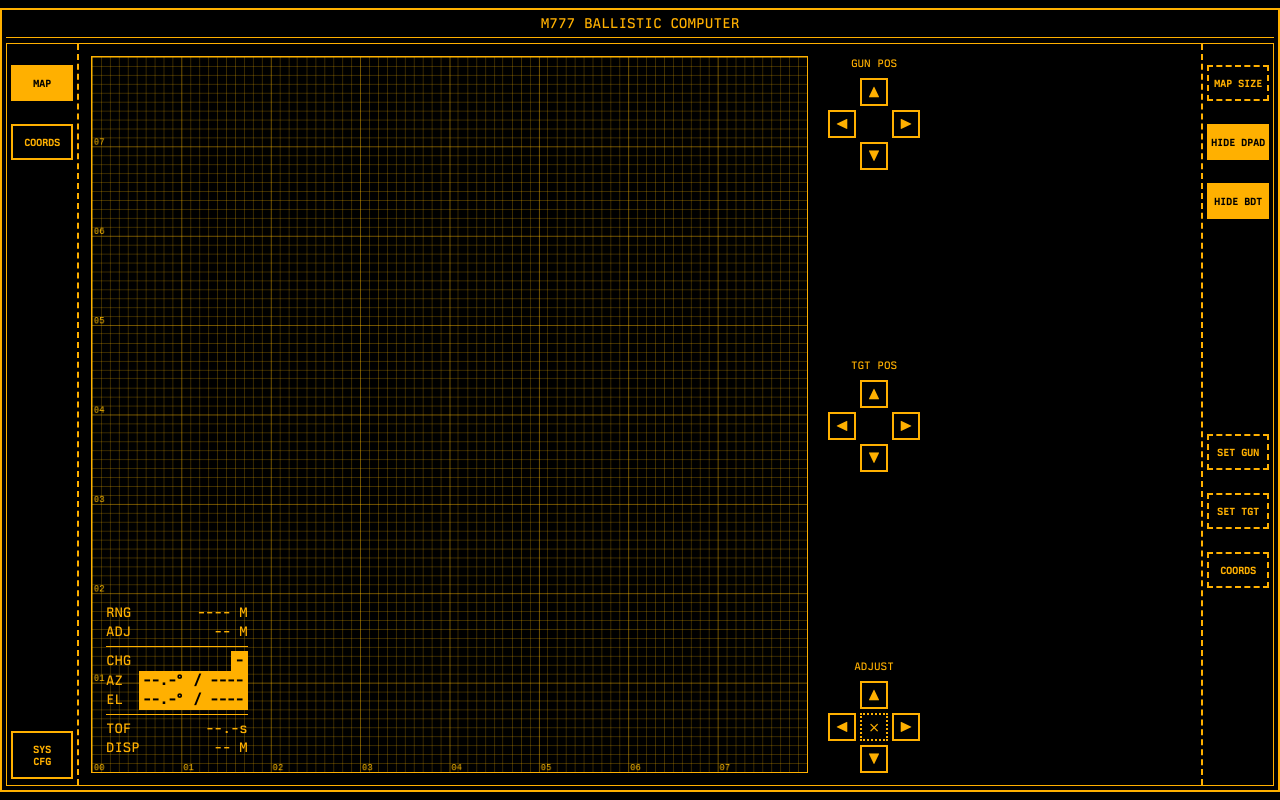
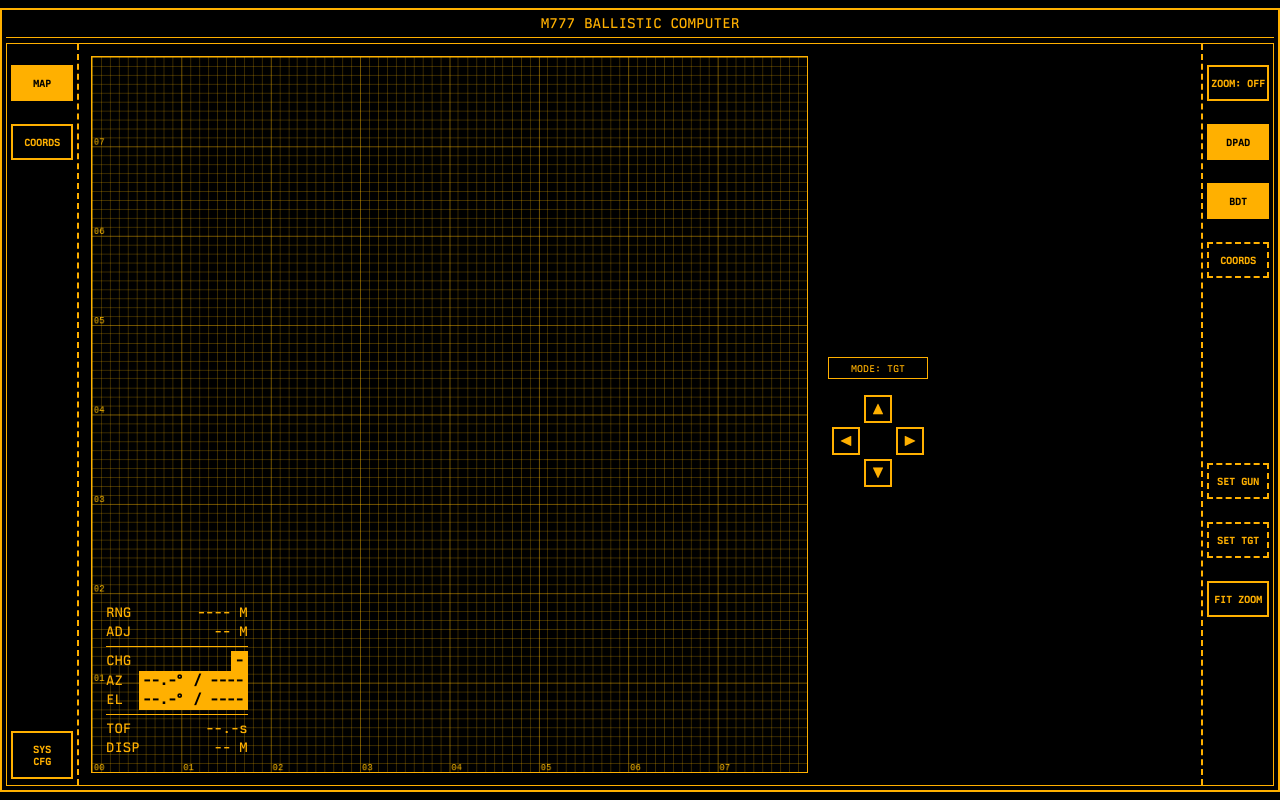
Before and after one commit to Snake-Fist/ARTILLERY, a React (Vite) app: page / in a window 1280 px wide. Built offline with nearby package versions, Linux system fonts and the light colour scheme.

Commit message:
Implement true map offset zooming, universal mode D-Pad, and fix grid intersection bounds math

```diff
--- a/src/App.tsx
+++ b/src/App.tsx
@@ -253,12 +253,15 @@
   const [forcedCharge, setForcedCharge] = useState<number | null>(null);
 
   const [mapSize, setMapSize] = useState<number>(8);
+  const [mapOriginX, setMapOriginX] = useState<number>(0);
+  const [mapOriginY, setMapOriginY] = useState<number>(0);
   const [mapMode, setMapMode] = useState<'gun' | 'tgt' | null>(null);
 
   const [showDPad, setShowDPad] = useState<boolean>(true);
   const [showBDT, setShowBDT] = useState<boolean>(true);
   const [bdtPosition, setBdtPosition] = useState<'bottom-left' | 'top-left'>('bottom-left');
-  const [showMapSizeInput, setShowMapSizeInput] = useState<boolean>(false);
+  const [zoomMode, setZoomMode] = useState<'OFF' | '1X' | '2X' | '3X' | 'FIT'>('OFF');
+  const [dpadMode, setDpadMode] = useState<'GUN' | 'TGT' | 'ADJUST' | 'PAN'>('TGT');
   const [showCoordsInput, setShowCoordsInput] = useState<boolean>(false);
   const [rangeCorrection, setRangeCorrection] = useState<boolean>(true);
   const [activePage, setActivePage] = useState<'COORDS' | 'MAP' | 'SETTINGS'>('MAP');
@@ -441,12 +444,16 @@
       ctx.lineWidth = 1.0;
       ctx.setLineDash([]);
       ctx.beginPath();
-      for (let i = 0; i <= mapSize * 10; i++) {
-          if (i % 10 === 0) continue; // Skip the 1km major lines
-          const px = Math.floor((i * 100 / mapMeters) * canvas.width) + 0.5;
+      const start100X = Math.floor(mapOriginX / 100) * 100;
+      const start100Y = Math.floor(mapOriginY / 100) * 100;
+      for (let x = start100X; x <= mapOriginX + mapMeters; x += 100) {
+          if (x % 1000 === 0) continue;
+          const px = Math.floor(((x - mapOriginX) / mapMeters) * canvas.width) + 0.5;
           ctx.moveTo(px, 0); ctx.lineTo(px, canvas.height);
-
-          const py = Math.floor(canvas.height - (i * 100 / mapMeters) * canvas.height) + 0.5;
+      }
+      for (let y = start100Y; y <= mapOriginY + mapMeters; y += 100) {
+          if (y % 1000 === 0) continue;
+          const py = Math.floor(canvas.height - ((y - mapOriginY) / mapMeters) * canvas.height) + 0.5;
           ctx.moveTo(0, py); ctx.lineTo(canvas.width, py);
       }
       ctx.stroke();
@@ -456,11 +463,14 @@
       ctx.lineWidth = 1.0;
       ctx.setLineDash([]);
       ctx.beginPath();
-      for (let i = 0; i <= mapSize; i++) {
-          const px = Math.floor((i * 1000 / mapMeters) * canvas.width) + 0.5;
+      const start1000X = Math.floor(mapOriginX / 1000) * 1000;
+      const start1000Y = Math.floor(mapOriginY / 1000) * 1000;
+      for (let x = start1000X; x <= mapOriginX + mapMeters; x += 1000) {
+          const px = Math.floor(((x - mapOriginX) / mapMeters) * canvas.width) + 0.5;
           ctx.moveTo(px, 0); ctx.lineTo(px, canvas.height);
-
-          const py = Math.floor(canvas.height - (i * 1000 / mapMeters) * canvas.height) + 0.5;
+      }
+      for (let y = start1000Y; y <= mapOriginY + mapMeters; y += 1000) {
+          const py = Math.floor(canvas.height - ((y - mapOriginY) / mapMeters) * canvas.height) + 0.5;
           ctx.moveTo(0, py); ctx.lineTo(canvas.width, py);
       }
       ctx.stroke();
@@ -469,17 +479,19 @@
       // Labels
       ctx.fillStyle = '#ffbb00';
       ctx.font = '10px monospace';
-      for (let i = 0; i <= mapSize; i++) {
-          const px = (i * 1000 / mapMeters) * canvas.width;
-          ctx.fillText((i).toString().padStart(2,'0'), px + 2, canvas.height - 2);
-          const py = canvas.height - (i * 1000 / mapMeters) * canvas.height;
-          if (i > 0) ctx.fillText((i).toString().padStart(2,'0'), 2, py - 2);
+      for (let x = start1000X; x <= mapOriginX + mapMeters; x += 1000) {
+          const px = ((x - mapOriginX) / mapMeters) * canvas.width;
+          if (x >= 0) ctx.fillText((Math.floor(x/1000) % 100).toString().padStart(2,'0'), px + 2, canvas.height - 2);
+      }
+      for (let y = start1000Y; y <= mapOriginY + mapMeters; y += 1000) {
+          const py = canvas.height - ((y - mapOriginY) / mapMeters) * canvas.height;
+          if (y >= 0 && py < canvas.height - 10) ctx.fillText((Math.floor(y/1000) % 100).toString().padStart(2,'0'), 2, py - 2);
       }
 
       const drawPoint = (x: number | null, y: number | null, label: string) => {
           if (x === null || y === null) return null;
-          const px = (x / mapMeters) * canvas.width;
-          const py = canvas.height - (y / mapMeters) * canvas.height;
+          const px = ((x - mapOriginX) / mapMeters) * canvas.width;
+          const py = canvas.height - ((y - mapOriginY) / mapMeters) * canvas.height;
 
           ctx.strokeStyle = '#ffbb00';
           ctx.lineWidth = 1;
@@ -604,8 +616,8 @@
               const progress = elapsed / fs.tof;
               const isHit = progress >= 1;
 
-              const tOrigPx = (fs.tx / mapMeters) * canvas.width;
-              const tOrigPy = canvas.height - (fs.ty / mapMeters) * canvas.height;
+              const tOrigPx = ((fs.tx - mapOriginX) / mapMeters) * canvas.width;
+              const tOrigPy = canvas.height - ((fs.ty - mapOriginY) / mapMeters) * canvas.height;
 
               if (isHit) {
                   const blinkOn = Math.floor(Date.now() / 150) % 2 === 0;
@@ -640,7 +652,7 @@
               }
           });
       }
-  }, [activePage, mapSize, gunX, gunY, tgtX, tgtY, adjN, adjS, adjE, adjW, calculation, now, fireStarts]);
+  }, [activePage, mapSize, gunX, gunY, tgtX, tgtY, adjN, adjS, adjE, adjW, calculation, now, fireStarts, mapOriginX, mapOriginY]);
 
   const handleCanvasClick = (e: React.MouseEvent<HTMLCanvasElement>) => {
       if (!mapMode) return;
@@ -656,17 +668,22 @@
       const py = yPx * scaleY;
 
       const mapMeters = mapSize * 1000;
-      const coordX = Math.round((px / canvas.width) * mapMeters);
-      const coordY = Math.round(((canvas.height - py) / canvas.height) * mapMeters);
+      let coordX = Math.round((px / canvas.width) * mapMeters) + mapOriginX;
+      let coordY = Math.round(((canvas.height - py) / canvas.height) * mapMeters) + mapOriginY;
+
+      coordX = Math.max(0, coordX);
+      coordY = Math.max(0, coordY);
+      const xStr = coordX.toString().padStart(4, '0');
+      const yStr = coordY.toString().padStart(4, '0');
 
       if (mapMode === 'gun') {
-          setGunX(coordX.toString());
-          setGunY(coordY.toString());
+          setGunX(xStr);
+          setGunY(yStr);
           setMapMode(null);
 
       } else if (mapMode === 'tgt') {
-          setTgtX(coordX.toString());
-          setTgtY(coordY.toString());
+          setTgtX(xStr);
+          setTgtY(yStr);
           setMapMode(null);
 
       }
@@ -687,20 +704,92 @@
       const py = yPx * scaleY;
 
       const mapMeters = mapSize * 1000;
-      let coordX = Math.round((px / canvas.width) * mapMeters);
-      let coordY = Math.round(((canvas.height - py) / canvas.height) * mapMeters);
+      let coordX = Math.round((px / canvas.width) * mapMeters) + mapOriginX;
+      let coordY = Math.round(((canvas.height - py) / canvas.height) * mapMeters) + mapOriginY;
 
       coordX = Math.max(0, coordX);
       coordY = Math.max(0, coordY);
 
-      const xStr = coordX.toString().padStart(4, '0').slice(-4);
-      const yStr = coordY.toString().padStart(4, '0').slice(-4);
+      const xStr = coordX.toString().padStart(4, '0');
+      const yStr = coordY.toString().padStart(4, '0');
 
       setCursorPos({
           clientPx: xPx,
           clientPy: yPx,
           coord: `${xStr} ${yStr}`
       });
+  };
+
+  const handleZoomFit = () => {
+      let gx = parseGridPiece(gunX);
+      let gy = parseGridPiece(gunY);
+      let tx = parseGridPiece(tgtX);
+      let ty = parseGridPiece(tgtY);
+
+      if (gx === null && tx === null) return;
+
+      let minX = Math.min(gx !== null ? gx : tx!, tx !== null ? tx : gx!);
+      let maxX = Math.max(gx !== null ? gx : tx!, tx !== null ? tx : gx!);
+      let minY = Math.min(gy !== null ? gy : ty!, ty !== null ? ty : gy!);
+      let maxY = Math.max(gy !== null ? gy : ty!, ty !== null ? ty : gy!);
+
+      // Padding wiggle room ~500m around bounds
+      minX = Math.max(0, minX - 500);
+      minY = Math.max(0, minY - 500);
+      maxX += 500;
+      maxY += 500;
+
+      const deltaX = maxX - minX;
+      const deltaY = maxY - minY;
+      const reqMeters = Math.max(deltaX, deltaY, 1000);
+
+      const newMapSize = Math.ceil(reqMeters / 1000);
+      setMapSize(newMapSize);
+      setZoomMode('FIT');
+
+      const centerX = (minX + maxX) / 2;
+      const centerY = (minY + maxY) / 2;
+
+      setMapOriginX(Math.max(0, centerX - (newMapSize * 1000) / 2));
+      setMapOriginY(Math.max(0, centerY - (newMapSize * 1000) / 2));
+  };
+
+  const handleCycleZoom = () => {
+      const centerX = mapOriginX + (mapSize * 1000) / 2;
+      const centerY = mapOriginY + (mapSize * 1000) / 2;
+
+      let nextMode: 'OFF' | '1X' | '2X' | '3X' = 'OFF';
+      let nextSize = 8;
+
+      if (zoomMode === 'OFF' || zoomMode === 'FIT') {
+          nextMode = '1X'; nextSize = 4;
+      } else if (zoomMode === '1X') {
+          nextMode = '2X'; nextSize = 2;
+      } else if (zoomMode === '2X') {
+          nextMode = '3X'; nextSize = 1;
+      } else {
+          nextMode = 'OFF'; nextSize = 8;
+      }
+
+      setZoomMode(nextMode);
+      setMapSize(nextSize);
+
+      if (nextMode === 'OFF') {
+          setMapOriginX(0);
+          setMapOriginY(0);
+      } else {
+          setMapOriginX(Math.max(0, centerX - (nextSize * 1000) / 2));
+          setMapOriginY(Math.max(0, Math.max(0, centerY - (nextSize * 1000) / 2))); // ensure > 0
+      }
+  };
+
+  const handlePan = (dir: 'N' | 'S' | 'E' | 'W') => {
+      if (zoomMode === 'OFF') return;
+      const step = (mapSize * 1000) * 0.25;
+      if (dir === 'N') setMapOriginY(prev => Math.max(0, prev + step));
+      if (dir === 'S') setMapOriginY(prev => Math.max(0, prev - step));
+      if (dir === 'E') setMapOriginX(prev => Math.max(0, prev + step));
+      if (dir === 'W') setMapOriginX(prev => Math.max(0, prev - step));
   };
 
   const handleAdjust = (dir: 'N' | 'S' | 'E' | 'W') => {
@@ -1048,18 +1137,6 @@
                  )}
 
                  <div style={{ position: 'absolute', top: '15px', left: '15px', display: 'flex', flexDirection: 'column', gap: '8px', pointerEvents: 'none', zIndex: 12 }}>
-                     {showMapSizeInput && (
-                          <div style={{ pointerEvents: 'auto', backgroundColor: 'var(--term-bg)', border: '1px solid var(--term-border)', padding: '8px', display: 'flex', gap: '8px', alignItems: 'center' }}>
-                              <span style={{ fontSize: '12px' }}>MAP SIZE:</span>
-                              <input
-                                  type="number"
-                                  value={mapSize}
-                                  onChange={(e) => setMapSize(Math.max(1, parseInt(e.target.value) || 1))}
-                                  style={{ width: '50px', backgroundColor: 'transparent', border: '1px solid var(--term-border)', color: 'var(--term-fg)', fontFamily: 'inherit', padding: '2px 4px', outline: 'none' }}
-                              />
-                              <span style={{ fontSize: '12px' }}>KM</span>
-                          </div>
-                     )}
 
                      {showCoordsInput && (
                           <div style={{ pointerEvents: 'auto', backgroundColor: 'var(--term-bg)', border: '1px solid var(--term-border)', padding: '8px', display: 'flex', flexDirection: 'column', gap: '8px' }}>
@@ -1097,55 +1174,70 @@
 
              {showDPad && (
                  <div className="dpads-sidebar">
-
-                     {/* GUN D-PAD */}
-                     <div className="dpad-item">
-                         <span className="dpad-item-title">GUN POS</span>
+                     <div className="dpad-item" style={{ marginTop: 'auto', marginBottom: 'auto' }}>
+                         <button
+                             style={{ background: 'transparent', border: '1px solid var(--term-border)', color: 'var(--term-fg)', cursor: 'pointer', fontSize: '10px', width: '100px', marginBottom: '8px', padding: '4px' }}
+                             onClick={() => {
+                                 if (dpadMode === 'TGT') setDpadMode('GUN');
+                                 else if (dpadMode === 'GUN') setDpadMode('ADJUST');
+                                 else if (dpadMode === 'ADJUST') setDpadMode('PAN');
+                                 else setDpadMode('TGT');
+                             }}
+                         >
+                             MODE: {dpadMode === 'PAN' && zoomMode === 'OFF' ? 'PAN (N/A)' : dpadMode}
+                         </button>
                          <div className="dpad-grid">
                              <div />
-                             <RepeatButton onClick={() => handleGridAdjust('gun', 'N')} className="dpad-btn">▲</RepeatButton>
+                             <RepeatButton
+                                className="dpad-btn"
+                                onClick={() => {
+                                    if (dpadMode === 'GUN') handleGridAdjust('gun', 'N');
+                                    else if (dpadMode === 'TGT') handleGridAdjust('tgt', 'N');
+                                    else if (dpadMode === 'ADJUST') handleAdjust('N');
+                                    else if (dpadMode === 'PAN') handlePan('N');
+                                }}
+                             >▲</RepeatButton>
                              <div />
-                             <RepeatButton onClick={() => handleGridAdjust('gun', 'W')} className="dpad-btn">◀</RepeatButton>
+
+                             <RepeatButton
+                                className="dpad-btn"
+                                onClick={() => {
+                                    if (dpadMode === 'GUN') handleGridAdjust('gun', 'W');
+                                    else if (dpadMode === 'TGT') handleGridAdjust('tgt', 'W');
+                                    else if (dpadMode === 'ADJUST') handleAdjust('W');
+                                    else if (dpadMode === 'PAN') handlePan('W');
+                                }}
+                             >◀</RepeatButton>
+
+                             {dpadMode === 'ADJUST' ? (
+                                <button onClick={handleResetAdjust} className="dpad-btn dpad-btn-reset" style={{ marginTop: 0 }}>⨯</button>
+                             ) : (
+                                <div />
+                             )}
+
+                             <RepeatButton
+                                className="dpad-btn"
+                                onClick={() => {
+                                    if (dpadMode === 'GUN') handleGridAdjust('gun', 'E');
+                                    else if (dpadMode === 'TGT') handleGridAdjust('tgt', 'E');
+                                    else if (dpadMode === 'ADJUST') handleAdjust('E');
+                                    else if (dpadMode === 'PAN') handlePan('E');
+                                }}
+                             >▶</RepeatButton>
                              <div />
-                             <RepeatButton onClick={() => handleGridAdjust('gun', 'E')} className="dpad-btn">▶</RepeatButton>
-                             <div />
-                             <RepeatButton onClick={() => handleGridAdjust('gun', 'S')} className="dpad-btn">▼</RepeatButton>
+
+                             <RepeatButton
+                                className="dpad-btn"
+                                onClick={() => {
+                                    if (dpadMode === 'GUN') handleGridAdjust('gun', 'S');
+                                    else if (dpadMode === 'TGT') handleGridAdjust('tgt', 'S');
+                                    else if (dpadMode === 'ADJUST') handleAdjust('S');
+                                    else if (dpadMode === 'PAN') handlePan('S');
+                                }}
+                             >▼</RepeatButton>
                              <div />
                          </div>
                      </div>
-
-                     {/* TARGET D-PAD */}
-                     <div className="dpad-item">
-                         <span className="dpad-item-title">TGT POS</span>
-                         <div className="dpad-grid">
-                             <div />
-                             <RepeatButton onClick={() => handleGridAdjust('tgt', 'N')} className="dpad-btn">▲</RepeatButton>
-                             <div />
-                             <RepeatButton onClick={() => handleGridAdjust('tgt', 'W')} className="dpad-btn">◀</RepeatButton>
-                             <div />
-                             <RepeatButton onClick={() => handleGridAdjust('tgt', 'E')} className="dpad-btn">▶</RepeatButton>
-                             <div />
-                             <RepeatButton onClick={() => handleGridAdjust('tgt', 'S')} className="dpad-btn">▼</RepeatButton>
-                             <div />
-                         </div>
-                     </div>
-
-                     {/* ADJUSTMENT D-PAD */}
-                     <div className="dpad-item">
-                         <span className="dpad-item-title">ADJUST</span>
-                         <div className="dpad-grid">
-                             <div />
-                             <RepeatButton onClick={() => handleAdjust('N')} className="dpad-btn">▲</RepeatButton>
-                             <div />
-                             <RepeatButton onClick={() => handleAdjust('W')} className="dpad-btn">◀</RepeatButton>
-                             <button onClick={handleResetAdjust} className="dpad-btn dpad-btn-reset">⨯</button>
-                             <RepeatButton onClick={() => handleAdjust('E')} className="dpad-btn">▶</RepeatButton>
-                             <div />
-                             <RepeatButton onClick={() => handleAdjust('S')} className="dpad-btn">▼</RepeatButton>
-                             <div />
-                         </div>
-                     </div>
-
                  </div>
              )}
           </div>
@@ -1157,25 +1249,32 @@
                 <>
                     {/* Top Group */}
                     <button
-                        className={`osb-button ${showMapSizeInput ? 'active' : ''}`}
-                        onClick={() => setShowMapSizeInput(!showMapSizeInput)}
-                        style={{ borderStyle: showMapSizeInput ? 'solid' : 'dashed' }}
+                        className="osb-button"
+                        onClick={handleCycleZoom}
+                        style={{ borderStyle: 'solid' }}
                     >
-                        {showMapSizeInput ? 'HIDE SIZE' : 'MAP SIZE'}
+                        ZOOM: {zoomMode}
                     </button>
                     <button
                         className={`osb-button ${showDPad ? 'active' : ''}`}
                         onClick={() => setShowDPad(!showDPad)}
                         style={{ borderStyle: showDPad ? 'solid' : 'dashed' }}
                     >
-                        {showDPad ? 'HIDE DPAD' : 'SHOW DPAD'}
+                        DPAD
                     </button>
                     <button
                         className={`osb-button ${showBDT ? 'active' : ''}`}
                         onClick={() => setShowBDT(!showBDT)}
                         style={{ borderStyle: showBDT ? 'solid' : 'dashed' }}
                     >
-                        {showBDT ? 'HIDE BDT' : 'SHOW BDT'}
+                        BDT
+                    </button>
+                    <button
+                        className={`osb-button ${showCoordsInput ? 'active' : ''}`}
+                        onClick={() => setShowCoordsInput(!showCoordsInput)}
+                        style={{ borderStyle: showCoordsInput ? 'solid' : 'dashed' }}
+                    >
+                        COORDS
                     </button>
 
                     <div style={{ flex: 1 }} />
@@ -1186,31 +1285,30 @@
                         onClick={() => setMapMode('gun')}
                         style={{ borderStyle: mapMode === 'gun' ? 'solid' : 'dashed' }}
                     >
-                        {mapMode === 'gun' ? 'SETN GUN' : 'SET GUN'}
+                        SET GUN
                     </button>
                     <button
                         className={`osb-button ${mapMode === 'tgt' ? 'active' : ''}`}
                         onClick={() => setMapMode('tgt')}
                         style={{ borderStyle: mapMode === 'tgt' ? 'solid' : 'dashed' }}
                     >
-                        {mapMode === 'tgt' ? 'SETN TGT' : 'SET TGT'}
+                        SET TGT
                     </button>
                     <button
-                        className={`osb-button ${showCoordsInput ? 'active' : ''}`}
-                        onClick={() => setShowCoordsInput(!showCoordsInput)}
-                        style={{ borderStyle: showCoordsInput ? 'solid' : 'dashed' }}
+                        className="osb-button"
+                        onClick={handleZoomFit}
                     >
-                        {showCoordsInput ? 'HIDE COORDS' : 'COORDS'}
+                        FIT ZOOM
                     </button>
-
-                    <div style={{ flex: 1 }} />
-
-                    {/* Bottom Group */}
                     {(adjN || adjS || adjE || adjW) ? (
                         <button className="osb-button" onClick={handleCommitAdj}>
                             COMMIT<br/>ADJ
                         </button>
                     ) : null}
+
+                    <div style={{ flex: 1 }} />
+
+                    {/* Bottom Group */}
 
                     {calculation.valid && fireStarts.length > 0 && (
                         <button className="osb-button" style={{ borderStyle: 'dotted' }} onClick={handleFire}>
```
